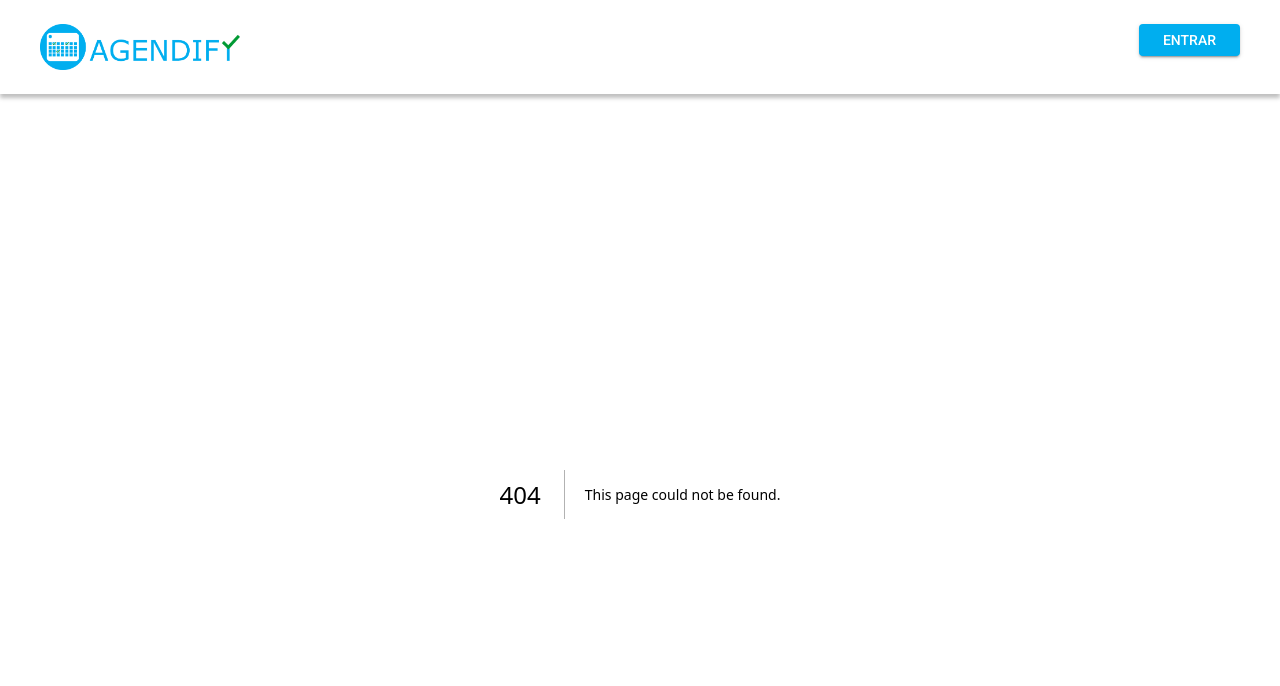
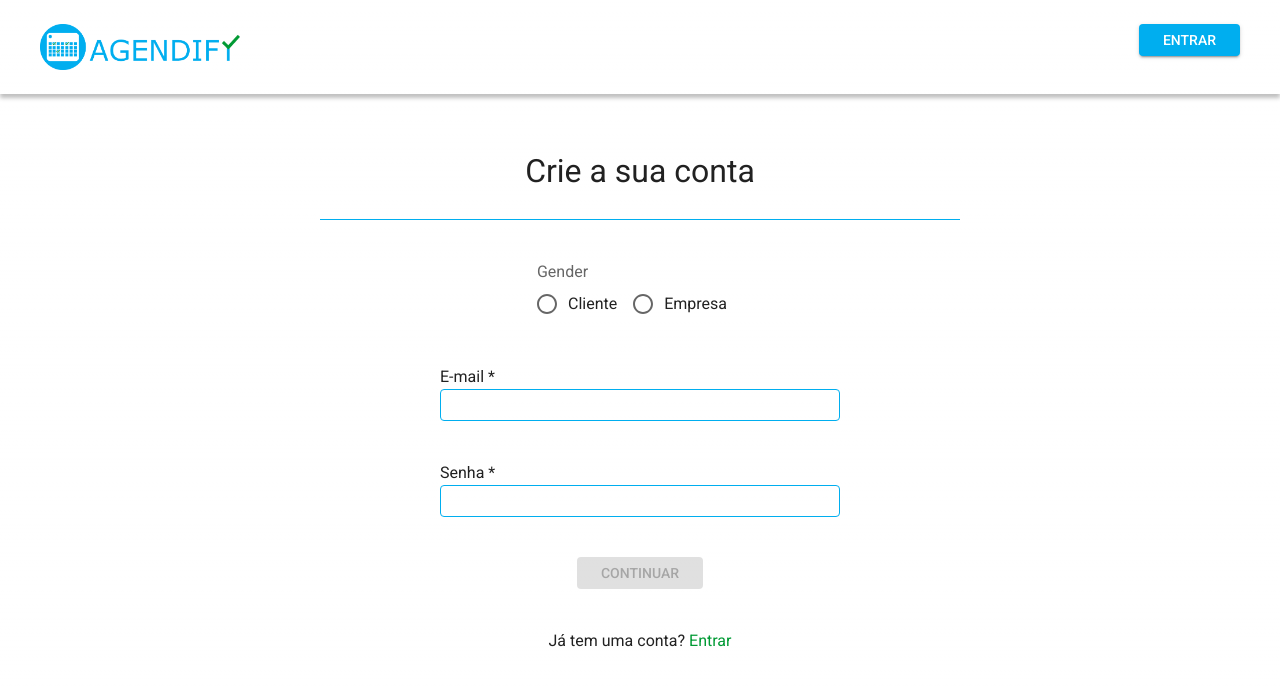
Before and after one commit to julia-bindi/agendify, a Next.js app in the folder agendify/: page /register in a window 1280 px wide. Before the commit this address had no page. Shown: the top 686 px of the page. Built offline with nearby package versions, Linux system fonts and the light colour scheme.

Commit message:
register created

```diff
--- /dev/null
+++ b/agendify/src/app/register/page.tsx
@@ -0,0 +1,138 @@
+"use client";
+import useHttp from "@/hooks/useHttp";
+import {
+    Box,
+    Button,
+    Container,
+    FormControl,
+    FormControlLabel,
+    FormLabel,
+    Link,
+    Radio,
+    RadioGroup,
+    TextField,
+    Typography,
+} from "@mui/material";
+import { useState } from "react";
+
+export default function Register() {
+    const [option, setOption] = useState<string>("");
+    const [email, setEmail] = useState<string>("");
+    const [password, setPassword] = useState<string>("");
+
+    const { loading, error, data, requestHttp } = useHttp();
+
+    return (
+        <Container
+            disableGutters
+            maxWidth={false}
+            sx={{
+                display: "flex",
+                flexDirection: "column",
+                alignItems: "center",
+                width: "fit-content",
+                rowGap: "40px",
+                position: "absolute",
+                top: "50%",
+                left: "50%",
+                transform: "translate(-50%, -50%)",
+            }}
+        >
+            <Typography
+                sx={{
+                    width: 640,
+                    height: 73,
+                    fontSize: 32,
+                    fontWeight: 400,
+                    textAlign: "center",
+                    borderBlockEnd: "1px solid #00AEEF",
+                }}
+            >
+                Crie a sua conta
+            </Typography>
+            {/* <FormControl
+                required
+                error={!client && !company}
+                component="fieldset"
+                variant="standard"
+            >
+                <FormLabel component="legend">Selecione uma opção</FormLabel>
+                <FormGroup>
+                    <FormControlLabel
+                        label="Cliente"
+                        control={
+                            <Checkbox
+                                checked={client}
+                                onChange={(event) => {
+                                    setClient(event.target.checked);
+                                }}
+                            />
+                        }
+                    />
+                    <FormControlLabel
+                        label="Empresa"
+                        control={
+                            <Checkbox
+                                checked={company}
+                                onChange={(event) => {
+                                    setCompany(event.target.checked);
+                                }}
+                            />
+                        }
+                    />
+                </FormGroup>
+            </FormControl> */}
+            <FormControl>
+                <FormLabel id="demo-row-radio-buttons-group-label">
+                    Gender
+                </FormLabel>
+                <RadioGroup
+                    row
+                    aria-labelledby="demo-row-radio-buttons-group-label"
+                    name="row-radio-buttons-group"
+                    onChange={(event) => setOption(event.target.value)}
+                >
+                    <FormControlLabel
+                        value="client"
+                        control={<Radio />}
+                        label="Cliente"
+                    />
+                    <FormControlLabel
+                        value="company"
+                        control={<Radio />}
+                        label="Empresa"
+                    />
+                </RadioGroup>
+            </FormControl>
+            <Box>
+                <Typography>E-mail *</Typography>
+                <TextField
+                    sx={{ width: 400 }}
+                    onChange={(event) => setEmail(event.target.value)}
+                />
+            </Box>
+            <Box>
+                <Typography>Senha *</Typography>
+                <TextField
+                    sx={{ width: 400 }}
+                    type="password"
+                    onChange={(event) => setPassword(event.target.value)}
+                />
+            </Box>
+            <Button
+                variant="contained"
+                href="#"
+                disabled={email === "" || password === ""}
+                onClick={() => requestHttp()}
+            >
+                Continuar
+            </Button>
+            <Typography>
+                Já tem uma conta?{" "}
+                <Link href="/login" color="secondary" underline="hover">
+                    Entrar
+                </Link>
+            </Typography>
+        </Container>
+    );
+}
--- /dev/null
+++ b/agendify/src/hooks/useHttp.ts
@@ -0,0 +1,37 @@
+"use client";
+import { useState } from "react";
+
+export default function useHttp() {
+    const [loading, setLoading] = useState<boolean>(false);
+    const [error, setError] = useState<string>("");
+    const [data, setData] = useState<string>("");
+
+    const requestHttp = () => {
+        setLoading(true);
+        setError("");
+        setData("");
+
+        fetch(`https://jsonmock.hackerrank.com/api/universities?page=1`, {
+            method: "GET",
+            headers: {
+                "Content-Type": "application/json; charset=UTF-8",
+            },
+        })
+            .then((response) => response.json())
+            .then((data) => {
+                setData(data);
+                setLoading(false);
+            })
+            .catch((error) => {
+                setError(error.message || "Something went wrong!");
+                setLoading(false);
+            });
+    };
+
+    return {
+        loading,
+        error,
+        data,
+        requestHttp,
+    };
+}
```
Also changed, not shown: agendify/src/app/login/page.tsx (+8 -4 lines).
